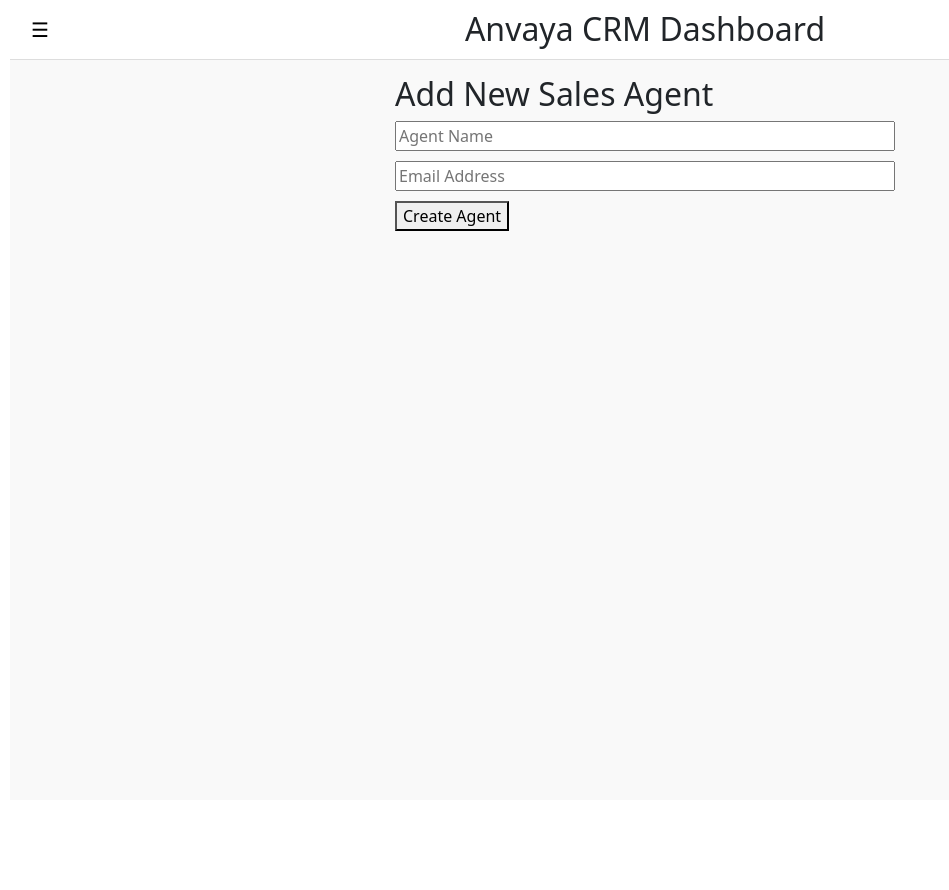
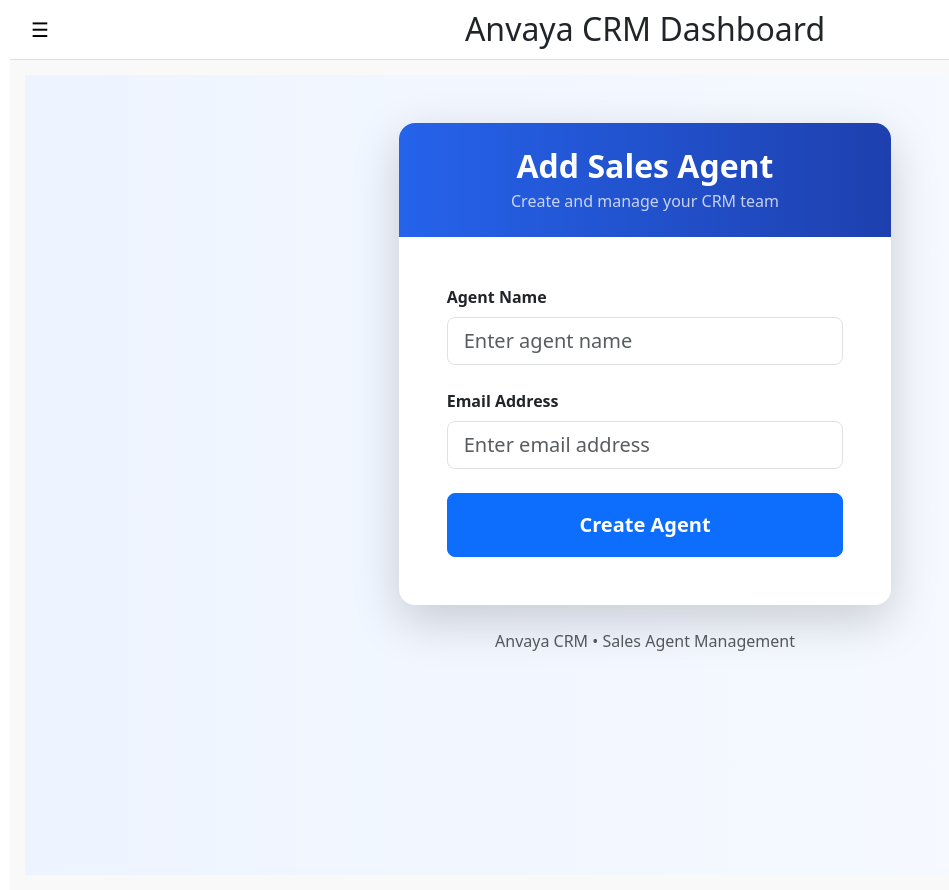
Before and after one commit to Shikha246/FE_AnvayaCRM, a React (Vite) app: page /add/agents in a window 1280 px wide. Shown: the whole page, without its empty margins (0-949 px from the left). Before the commit the page ends 800 px from the top, so only its background shows below. Built offline with nearby package versions, Linux system fonts and the light colour scheme; no server answers.

Commit message:
feat:updated add agent page ui

```diff
--- a/src/pages/AddAgentPage.jsx
+++ b/src/pages/AddAgentPage.jsx
@@ -1,6 +1,7 @@
 import { useState } from "react";
-import axios from "axios";
+import "bootstrap/dist/css/bootstrap.min.css";
 import { useSalesAgents } from "../context/SalesAgentContext";
+
 const AddAgentPage = () => {
   const [form, setForm] = useState({
     name: "",
@@ -9,7 +10,9 @@ const AddAgentPage = () => {
 
   const [loading, setLoading] = useState(false);
   const [message, setMessage] = useState("");
+
   const { addAgent } = useSalesAgents();
+
   const handleChange = (e) => {
     setForm({
       ...form,
@@ -17,21 +20,21 @@ const AddAgentPage = () => {
     });
   };
 
-  const handleSubmit = async () => {
+  const handleSubmit = async (e) => {
+    e.preventDefault();
+
     try {
       setLoading(true);
       setMessage("");
 
-      // const res = await axios.post(
-      //   "http://localhost:5000/api/agents",
-      //   form
-      // );
- // 🔥 Use context instead of axios
       await addAgent(form);
+
       setMessage("Agent created successfully ✅");
 
-      // reset form
-    setForm({ name: "", email: "" });
+      setForm({
+        name: "",
+        email: "",
+      });
     } catch (err) {
       setMessage("Error creating agent ❌");
     } finally {
@@ -40,32 +43,112 @@ const AddAgentPage = () => {
   };
 
   return (
-    <div style={{ maxWidth: "500px", margin: "auto" }}>
-      <h2>Add New Sales Agent</h2>
+    <div
+      className="container-fluid py-5"
+      style={{
+        minHeight: "100vh",
+        background: "linear-gradient(to right, #eef4ff, #f8fbff)",
+      }}
+    >
+      <div className="row justify-content-center">
+        <div className="col-lg-5 col-md-7 col-sm-10">
+          <div className="card border-0 shadow-lg rounded-4 overflow-hidden">
+
+            {/* Header */}
+            <div
+              className="text-center text-white py-4"
+              style={{
+                background: "linear-gradient(to right, #2563eb, #1e40af)",
+              }}
+            >
+              <h2 className="fw-bold mb-1">Add Sales Agent</h2>
+
+              <p className="mb-0 opacity-75">
+                Create and manage your CRM team
+              </p>
+            </div>
+
+            {/* Form */}
+            <div className="card-body p-4 p-md-5">
+              <form onSubmit={handleSubmit}>
+
+                {/* Name */}
+                <div className="mb-4">
+                  <label className="form-label fw-semibold">
+                    Agent Name
+                  </label>
 
                   <input
                     type="text"
                     name="name"
-        placeholder="Agent Name"
+                    placeholder="Enter agent name"
                     value={form.name}
                     onChange={handleChange}
-        style={{ display: "block", width: "100%", marginBottom: "10px" }}
+                    className="form-control form-control-lg rounded-3"
+                    required
                   />
+                </div>
+
+                {/* Email */}
+                <div className="mb-4">
+                  <label className="form-label fw-semibold">
+                    Email Address
+                  </label>
 
                   <input
                     type="email"
                     name="email"
-        placeholder="Email Address"
+                    placeholder="Enter email address"
                     value={form.email}
                     onChange={handleChange}
-        style={{ display: "block", width: "100%", marginBottom: "10px" }}
+                    className="form-control form-control-lg rounded-3"
+                    required
                   />
+                </div>
 
-      <button onClick={handleSubmit} disabled={loading}>
-        {loading ? "Creating..." : "Create Agent"}
+                {/* Message */}
+                {message && (
+                  <div
+                    className={`alert ${
+                      message.includes("successfully")
+                        ? "alert-success"
+                        : "alert-danger"
+                    } rounded-3`}
+                  >
+                    {message}
+                  </div>
+                )}
+
+                {/* Button */}
+                <div className="d-grid mt-4">
+                  <button
+                    type="submit"
+                    className="btn btn-primary btn-lg rounded-3 fw-semibold py-3"
+                    disabled={loading}
+                  >
+                    {loading ? (
+                      <>
+                        <span
+                          className="spinner-border spinner-border-sm me-2"
+                          role="status"
+                        ></span>
+                        Creating...
+                      </>
+                    ) : (
+                      "Create Agent"
+                    )}
                   </button>
+                </div>
+              </form>
+            </div>
+          </div>
 
-      {message && <p>{message}</p>}
+          {/* Footer */}
+          <p className="text-center text-muted mt-4">
+            Anvaya CRM • Sales Agent Management
+          </p>
+        </div>
+      </div>
     </div>
   );
 };
```
Lines whose indentation alone changed are shown as unchanged.
